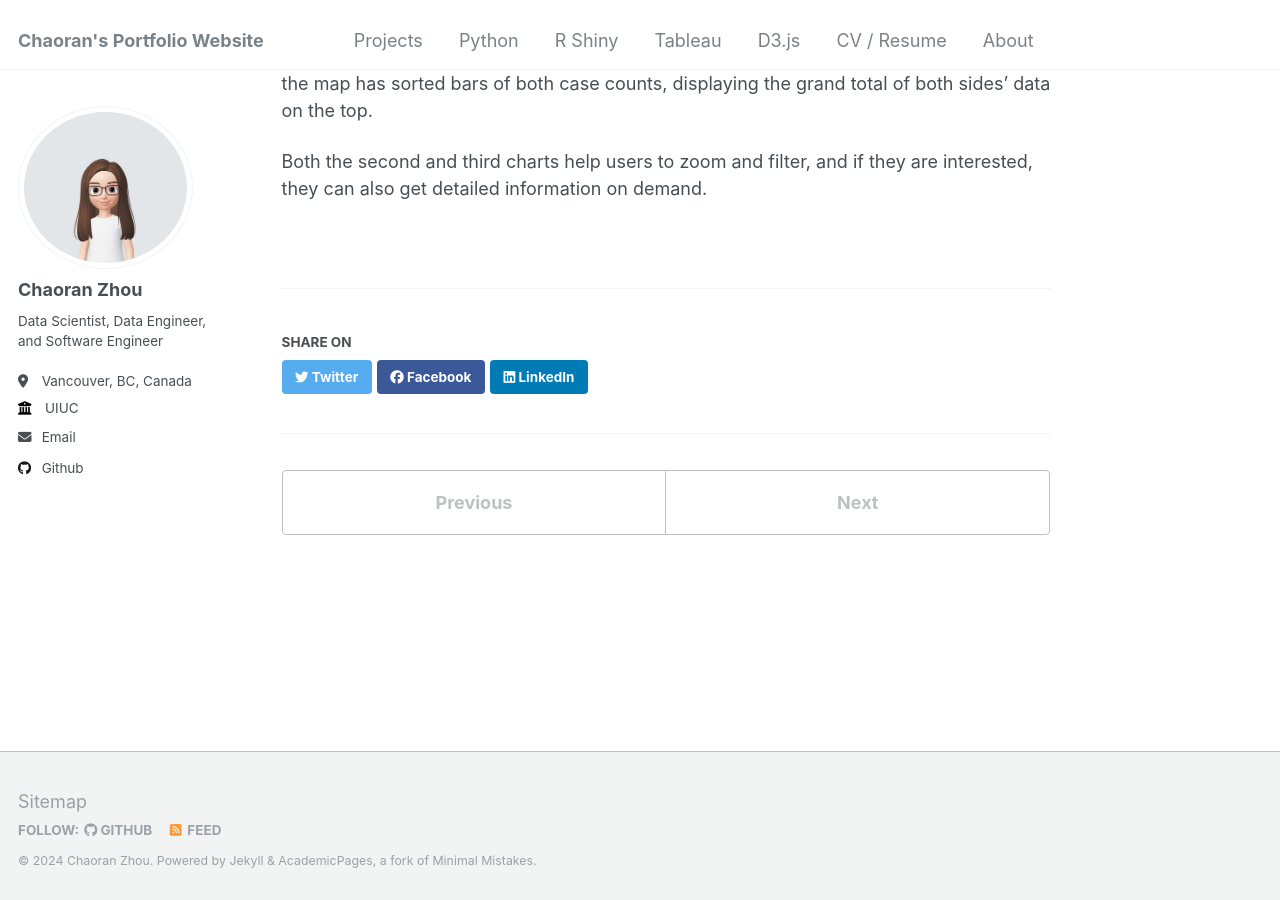
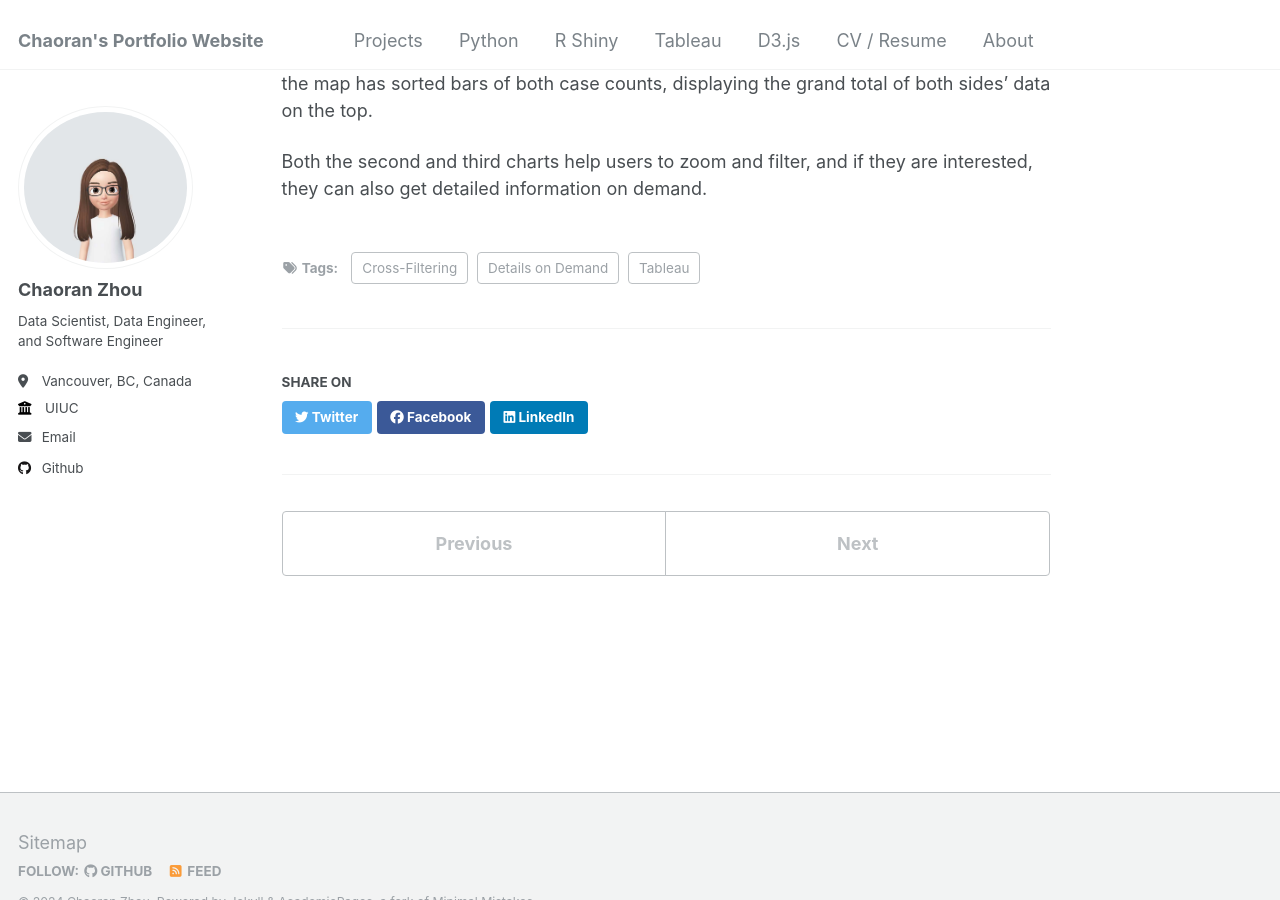
Before and after one commit to ranranrunforit/ranranrunforit.github.io, a Jekyll site: the page built from _projects/project-3.md, in a window 1280 px wide and 900 px high, scrolled down 2812 px. Built offline with Jekyll 4.4.1, drawn with Linux system fonts in a browser that asks for light colours; some of the changed text lies outside the part shown.

Commit message:
Update project-3.md

```diff
--- a/_projects/project-3.md
+++ b/_projects/project-3.md
@@ -2,6 +2,11 @@
 title: "Tableau Dashboard on Covid-19 Cases"
 excerpt: "Where were the hotspots during COVID-19 (between Jan 22, 2020 to Apr 29, 2022)?<br/><img src='/images/Tableau.png'>"
 collection: projects
+date: 2024-06-15
+tags:
+  - Tableau
+  - Cross-Filtering
+  - Details on Demand
 ---
 
 
```
